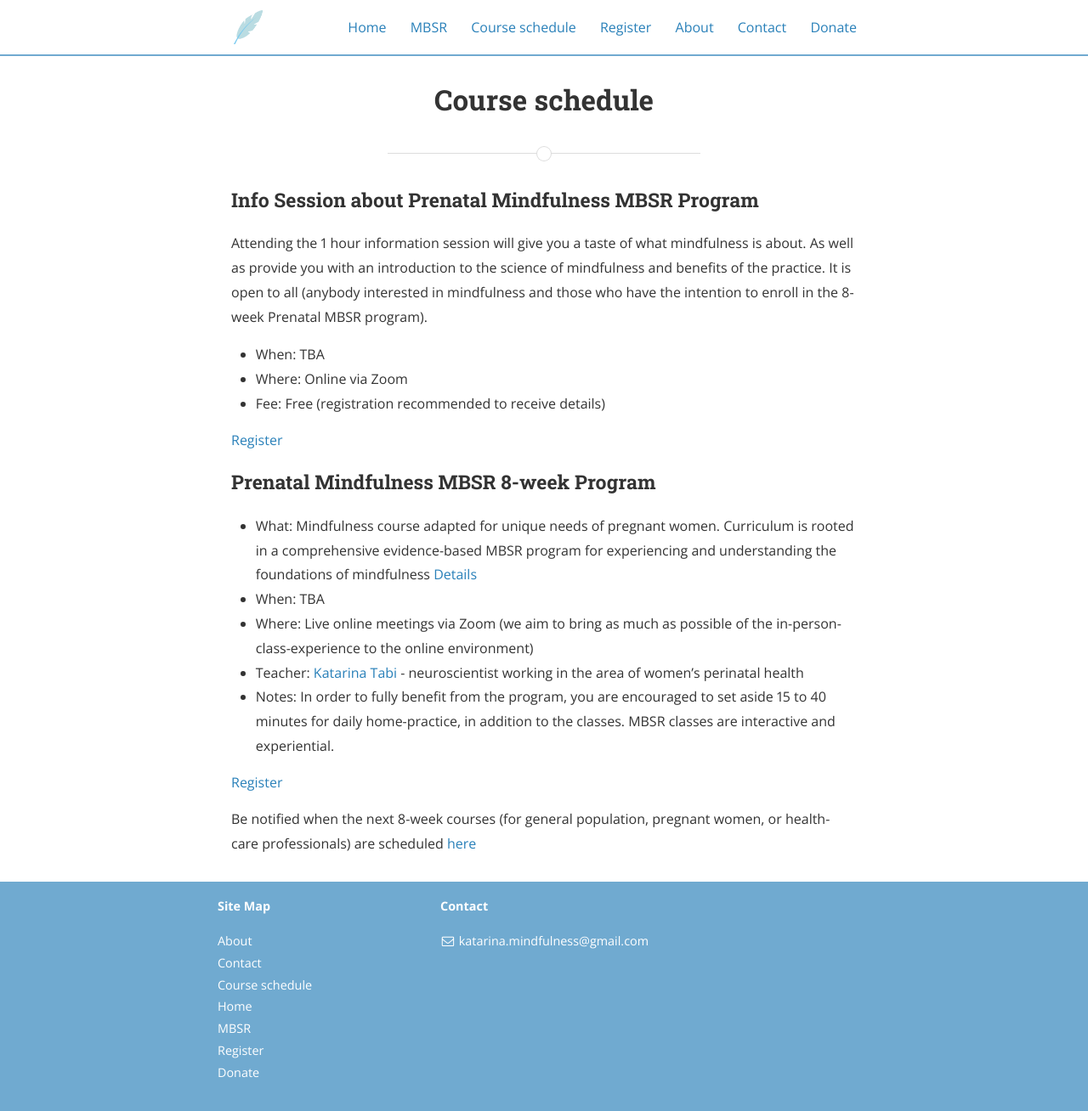
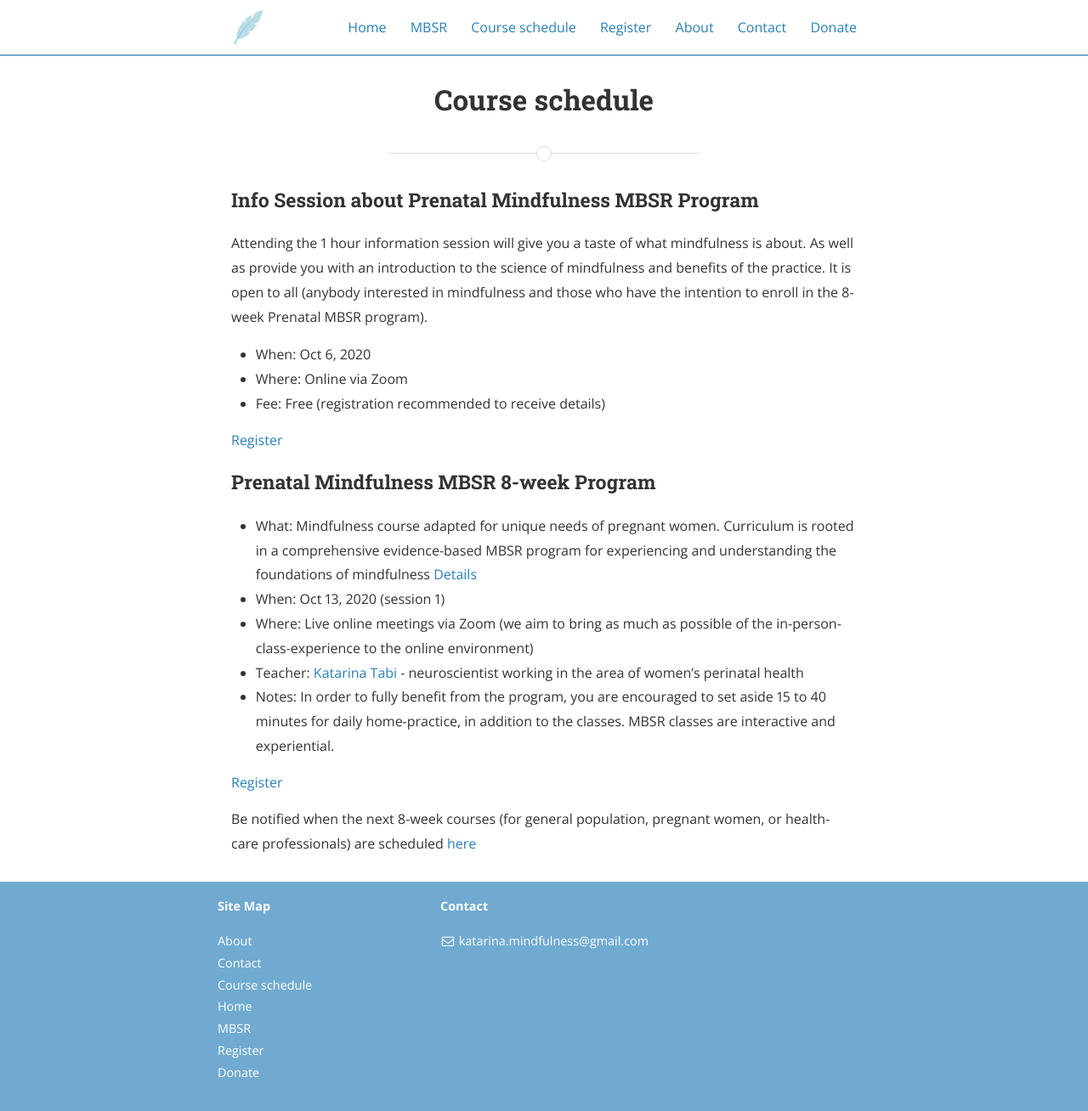
Before and after one commit to mindfulnessone/mindfulnessone.github.io, a Jekyll site: the page built from course-schedule-prenatal.md, in a window 1280 px wide. Shown: the whole page at 85% size. Built offline with Jekyll 4.4.1, drawn with Linux system fonts in a browser that asks for light colours; nearby versions of some CDN libraries.

Commit message:
Update course-schedule-prenatal.md

```diff
--- a/course-schedule-prenatal.md
+++ b/course-schedule-prenatal.md
@@ -11,7 +11,7 @@ order: 4
 ### Info Session about Prenatal Mindfulness MBSR Program
 Attending the 1 hour information session will give you a taste of what mindfulness is about. As well as provide you with an introduction to the science of mindfulness and benefits of the practice. It is open to all (anybody interested in mindfulness and those who have the intention to enroll in the 8-week Prenatal MBSR program).
 
-- When: TBA
+- When: Oct 6, 2020
 - Where: Online via Zoom
 - Fee: Free (registration recommended to receive details)
 
@@ -21,7 +21,7 @@ Attending the 1 hour information session will give you a taste of what mindfulne
 
 ### Prenatal Mindfulness MBSR 8-week Program
 - What: Mindfulness course adapted for unique needs of pregnant women. Curriculum is rooted in a comprehensive evidence-based MBSR program for experiencing and understanding the foundations of mindfulness [Details](/mbsr/)
-- When: TBA
+- When: Oct 13, 2020 (session 1)
 - Where: Live online meetings via Zoom (we aim to bring as much as possible of the in-person-class-experience to the online environment)
 - Teacher: [Katarina Tabi](/about/) - neuroscientist working in the area of women's perinatal health
 - Notes: In order to fully benefit from the program, you are encouraged to set aside 15 to 40 minutes for daily home-practice, in addition to the classes. MBSR classes are interactive and experiential.
```
